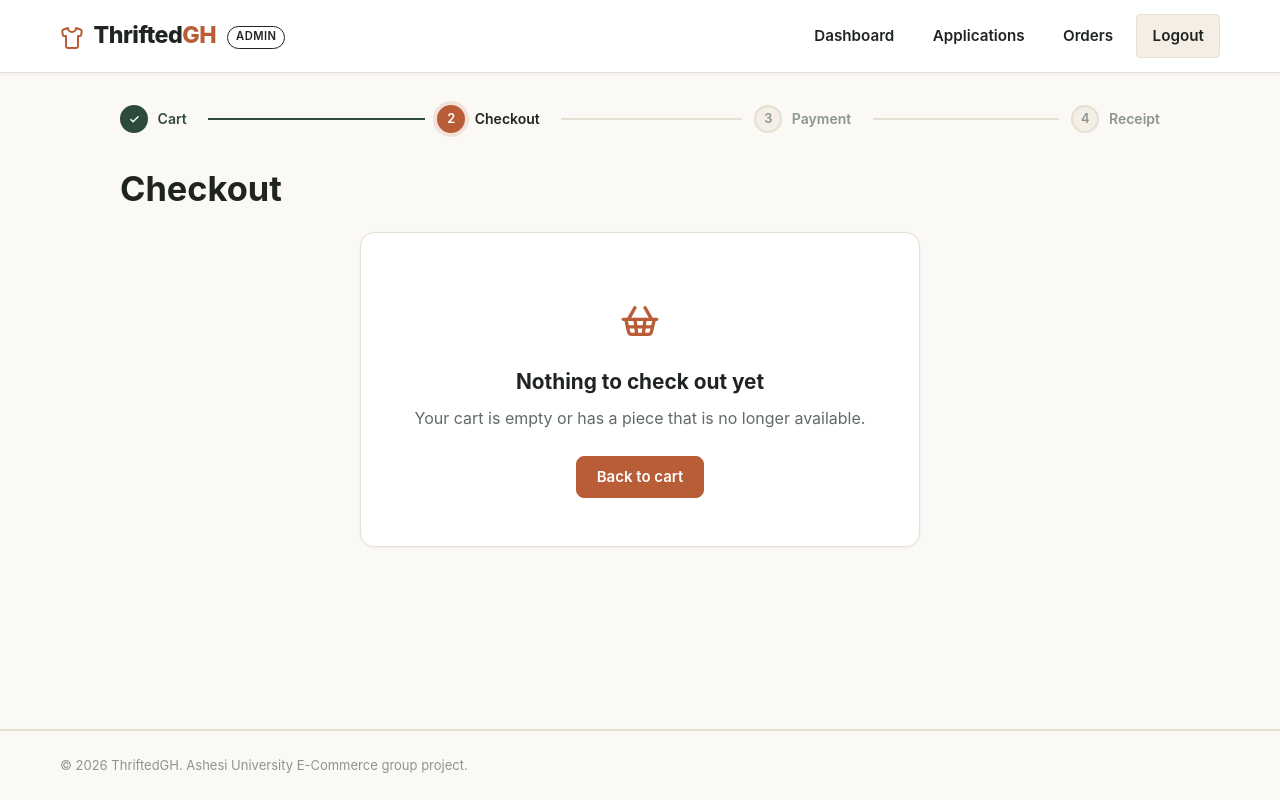
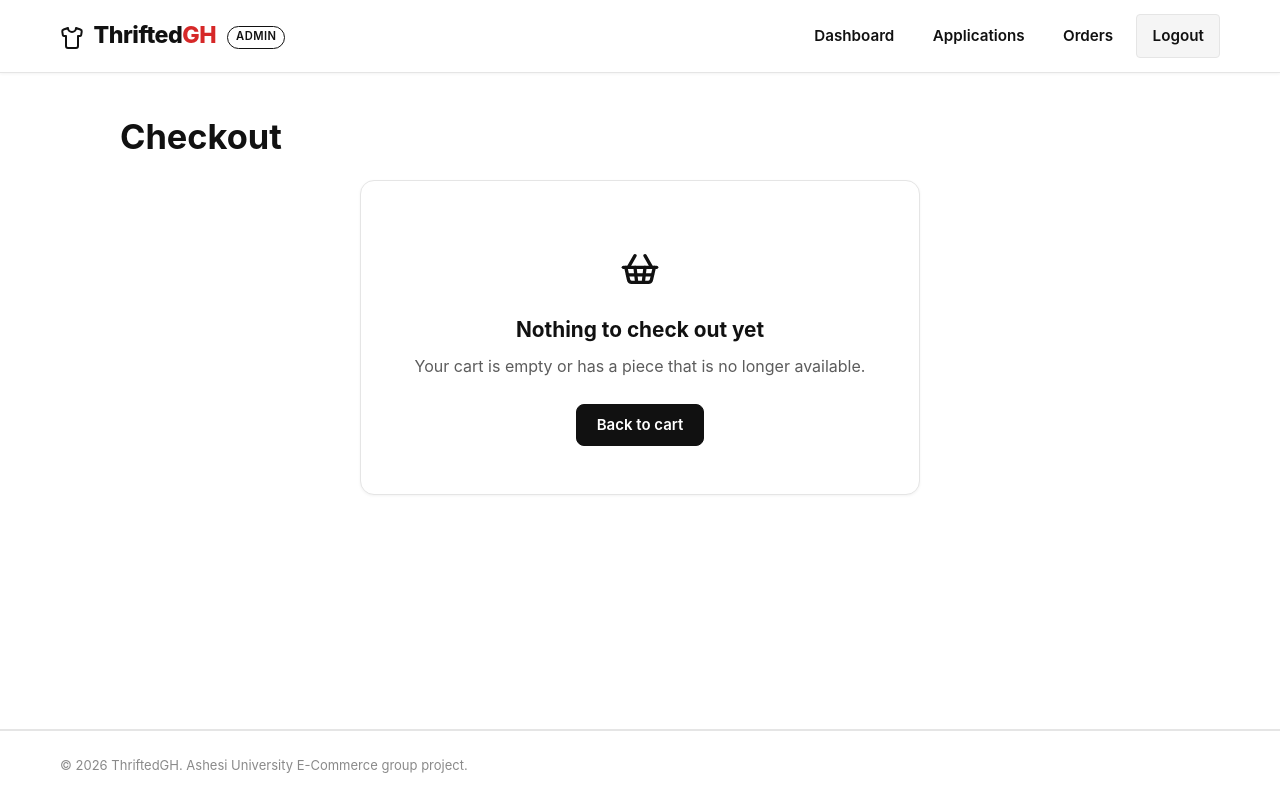
Before and after one commit to LotusTJ/E-Commerce-Team-Final-Project, a PHP site: page /ThriftedGH/views/buyer/checkout.php in a window 1280 px wide. Run offline with PHP 8.4, Linux system fonts and the light colour scheme; the visitor is signed in with stand-in values (Sample User, id 1); data that the repository does not hold is empty.

Commit message:
Remove checkout steps bar, switch to black, white and red palette

```diff
--- a/ThriftedGH/css/style.css
+++ b/ThriftedGH/css/style.css
@@ -1,16 +1,16 @@
 
 :root {
-        --color-primary: #b85d38;            --color-primary-hover: #9c4927;
-    --color-secondary: #2e4a3d;          --color-secondary-hover: #22372d;
-    --color-accent: #d97706;             --color-accent-hover: #b45309;
-
-        --color-bg: #fbf9f5;                 --color-surface: #ffffff;
-    --color-surface-muted: #f4eee5;
-    --color-border: #e6dfd3;
-    --color-border-light: #f0eae1;
-
-        --color-text-main: #1f2421;          --color-text-muted: #616b65;
-    --color-text-light: #8a968f;
+        --color-primary: #111111;            --color-primary-hover: #2b2b2b;
+    --color-secondary: #111111;          --color-secondary-hover: #000000;
+    --color-accent: #d62828;             --color-accent-hover: #b01f1f;
+
+        --color-bg: #ffffff;                 --color-surface: #ffffff;
+    --color-surface-muted: #f5f5f5;
+    --color-border: #e5e5e5;
+    --color-border-light: #eeeeee;
+
+        --color-text-main: #111111;          --color-text-muted: #5c5c5c;
+    --color-text-light: #8a8a8a;
 
         --badge-likenew-bg: #e8f5ec;
     --badge-likenew-color: #196f3d;
@@ -28,8 +28,8 @@
     --radius-full: 9999px;
 
         --shadow-subtle: 0 1px 3px rgba(0, 0, 0, 0.05);
-    --shadow-card: 0 4px 12px rgba(31, 36, 33, 0.07);
-    --shadow-hover: 0 8px 24px rgba(31, 36, 33, 0.12);
+    --shadow-card: 0 2px 8px rgba(0, 0, 0, 0.06);
+    --shadow-hover: 0 6px 18px rgba(0, 0, 0, 0.12);
     --shadow-modal: 0 16px 40px rgba(0, 0, 0, 0.2);
 
         --transition-fast: 0.18s ease;
@@ -152,7 +152,7 @@ ul, ol {
 }
 
 .brand-gh {
-    color: var(--color-primary);
+    color: var(--color-accent);
 }
 
 .brand-tagline {
@@ -2252,14 +2252,14 @@ ul, ol {
 }
 
 :root {
-    --m3-ink: var(--color-text-main, #1f2421);
-    --m3-muted: var(--color-text-muted, #616b65);
-    --m3-bg: var(--color-bg, #fbf9f5);
+    --m3-ink: var(--color-text-main, #111111);
+    --m3-muted: var(--color-text-muted, #5c5c5c);
+    --m3-bg: var(--color-bg, #ffffff);
     --m3-card: var(--color-surface, #ffffff);
-    --m3-line: var(--color-border, #e6dfd3);
-    --m3-accent: var(--color-secondary, #2e4a3d);
-    --m3-accent-dark: var(--color-secondary-hover, #22372d);
-    --m3-clay: var(--color-primary, #b85d38);
+    --m3-line: var(--color-border, #e5e5e5);
+    --m3-accent: var(--color-secondary, #111111);
+    --m3-accent-dark: var(--color-secondary-hover, #000000);
+    --m3-clay: var(--color-primary, #111111);
     --m3-danger: #a32d2d;
     --m3-radius: var(--radius-lg, 14px);
 }
@@ -2451,16 +2451,6 @@ textarea.form-control { display: block; width: 100%; max-width: 40rem; margin: .
 .tg-link-center { display: block; text-align: center; margin: .9rem 0 0; color: var(--color-text-muted); font-size: .9rem; }
 .tg-back { margin: 0 0 1rem; }
 
-.tg-steps { display: flex; list-style: none; margin: 0 0 1.75rem; padding: 0; }
-.tg-steps li { flex: 1; display: flex; align-items: center; gap: .6rem; font-size: .875rem; font-weight: 600; color: var(--color-text-light); }
-.tg-steps li:last-child { flex: none; }
-.tg-steps li:not(:last-child)::after { content: ""; flex: 1; height: 2px; background: var(--color-border); margin: 0 .75rem; }
-.tg-steps li.is-done::after { background: var(--color-secondary); }
-.tg-step-dot { width: 28px; height: 28px; flex: none; display: grid; place-items: center; border-radius: 50%; background: var(--color-surface-muted); border: 2px solid var(--color-border); font-size: .8rem; }
-.tg-steps li.is-current { color: var(--color-text-main); }
-.tg-steps li.is-current .tg-step-dot { background: var(--color-primary); border-color: var(--color-primary); color: #fff; box-shadow: 0 0 0 4px rgba(184, 93, 56, .15); }
-.tg-steps li.is-done { color: var(--color-secondary); }
-.tg-steps li.is-done .tg-step-dot { background: var(--color-secondary); border-color: var(--color-secondary); color: #fff; }
 
 .tg-grid { display: grid; grid-template-columns: minmax(0, 1fr) 360px; gap: 1.75rem; align-items: start; }
 .tg-stack { display: grid; gap: 1.25rem; }
@@ -2649,7 +2636,6 @@ textarea.form-control { display: block; width: 100%; max-width: 40rem; margin: .
 .seller-icon .tg-icon { width: .95em; height: .95em; }
 .tg-empty-icon .tg-icon { width: 2.5rem; height: 2.5rem; color: var(--color-primary); }
 .tg-hero-icon .tg-icon { width: 2rem; height: 2rem; stroke-width: 2.5; }
-.tg-step-dot .tg-icon { width: .85em; height: .85em; stroke-width: 3; }
 .tg-icon-btn .tg-icon { width: 1.1rem; height: 1.1rem; }
 .tg-thumb-empty .tg-icon { width: 1.6rem; height: 1.6rem; opacity: .6; }
 .tg-secure .tg-icon { width: 1em; height: 1em; margin-right: .25rem; }
--- a/ThriftedGH/views/buyer/cart.php
+++ b/ThriftedGH/views/buyer/cart.php
@@ -9,7 +9,6 @@ require __DIR__.'/../layout/header.php';
 $sellerCount=count(array_unique(array_column($items,'seller_id')));
 ?>
 <section class="section tg-page"><div class="container tg-wrap">
-<?php $stepCurrent=1; require __DIR__.'/../components/checkout_steps.php'; ?>
 <h1 class="tg-title">Your cart</h1>
 <?php tgh_render_flash(); if(!$navLoggedIn): ?>
 <div class="tg-card tg-empty"><div class="tg-empty-icon"><?=tgh_icon('lock')?></div><h2>Log in to see your cart</h2><p>Your cart stays linked to your account, so you can pick up where you left off.</p><a class="btn btn-primary" href="<?=tgh_e($basePath)?>views/auth/login.php">Log in</a></div>
--- a/ThriftedGH/views/buyer/checkout.php
+++ b/ThriftedGH/views/buyer/checkout.php
@@ -7,7 +7,6 @@ try { $model=new OrderClass();$model->expire(); $items=(new CartClass())->items(
 } catch(Throwable $e) {commerce_error($e);}
 $pageTitle='Checkout | ThriftedGH';$activeNav='cart';require __DIR__.'/../layout/header.php'; ?>
 <section class="section tg-page"><div class="container tg-wrap">
-<?php $stepCurrent=2; require __DIR__.'/../components/checkout_steps.php'; ?>
 <h1 class="tg-title">Checkout</h1><?php tgh_render_flash(); ?>
 <?php if(!$ready): ?>
 <div class="tg-card tg-empty"><div class="tg-empty-icon"><?=tgh_icon('basket')?></div><h2>Nothing to check out yet</h2><p>Your cart is empty or has a piece that is no longer available.</p><a class="btn btn-primary" href="<?=tgh_e($basePath)?>views/buyer/cart.php">Back to cart</a></div>
--- a/ThriftedGH/views/buyer/payment_result.php
+++ b/ThriftedGH/views/buyer/payment_result.php
@@ -19,7 +19,6 @@ $map=[
 $pageTitle='Payment result | ThriftedGH';$activeNav='orders';require __DIR__.'/../layout/header.php';
 ?>
 <section class="section tg-page"><div class="container tg-wrap">
-<?php $stepCurrent=$state==='paid'?4:3; require __DIR__.'/../components/checkout_steps.php'; ?>
 <?php tgh_render_flash(); ?>
 <div class="tg-hero"><div class="tg-hero-icon is-<?=$state?>" aria-hidden="true"><?=tgh_icon($icon)?></div><h1><?=tgh_e($heading)?></h1><p><?=tgh_e($text)?></p></div>
 <div class="tg-card tg-result-card">
--- a/ThriftedGH/views/components/checkout_steps.php
+++ /dev/null
@@ -1,6 +0,0 @@
-<?php $stepLabels = ['Cart', 'Checkout', 'Payment', 'Receipt']; ?>
-<ol class="tg-steps" aria-label="Checkout progress">
-<?php foreach ($stepLabels as $i => $label): $n = $i + 1; ?>
-    <li class="<?= $n < $stepCurrent ? 'is-done' : ($n === $stepCurrent ? 'is-current' : '') ?>"<?= $n === $stepCurrent ? ' aria-current="step"' : '' ?>><span class="tg-step-dot"><?= $n < $stepCurrent ? tgh_icon('check') : $n ?></span><span class="tg-step-label"><?= tgh_e($label) ?></span></li>
-<?php endforeach; ?>
-</ol>
--- a/ThriftedGH/views/components/orders_page.php
+++ b/ThriftedGH/views/components/orders_page.php
@@ -15,7 +15,6 @@ $ordersUrl=$scopeUrls[$scope];
 $titles=['buyer'=>'Your orders','seller'=>'Sales from your shop','admin'=>'Order administration'];
 ?>
 <section class="section tg-page"><div class="container tg-wrap">
-<?php if($detail && $scope==='buyer'): $stepCurrent=$detail['payment_status']==='paid'?4:3; require __DIR__.'/checkout_steps.php'; endif; ?>
 <h1 class="tg-title"><?=tgh_e($detail?($scope==='seller'?'Sale details':'Receipt'):$titles[$scope])?></h1>
 <?php if($user['role']!=='admin'): ?><nav class="tg-tabs tg-noprint" aria-label="Order views"><a href="<?=tgh_e($scopeUrls['buyer'])?>" class="<?=$scope==='buyer'?'is-active':''?>">My purchases</a><?php if($user['role']==='seller'): ?><a href="<?=tgh_e($scopeUrls['seller'])?>" class="<?=$scope==='seller'?'is-active':''?>">My sales</a><?php endif; ?></nav><?php endif; ?>
 <?php tgh_render_flash(); if($loadError): ?>
```
Also changed, not shown: other parts of ThriftedGH/css/style.css (+26 -29 lines).
